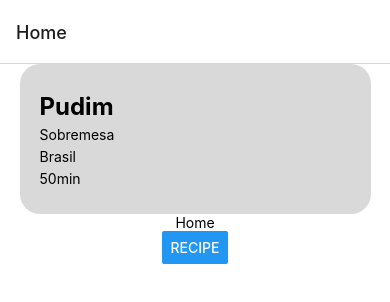
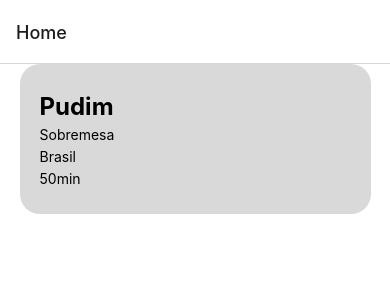
Before and after one commit to Innoue/AppProjetoAplicado, a React Native app: screen /Home in a window 390 px wide. Shown: the top 302 px of the page. Built offline with nearby package versions, Linux system fonts and the light colour scheme.

Commit message:
removed navigation in home

```diff
--- a/src/pages/Home/index.js
+++ b/src/pages/Home/index.js
@@ -1,24 +1,14 @@
 import React from 'react'
-import { View, Text, Button, StyleSheet } from 'react-native'
-
-import { useNavigation } from '@react-navigation/native'
+import { View, StyleSheet } from 'react-native'
 
 import { CardRecipe } from '../../components/CardRecipe';
 
 export default function Home(){
-  const navigation = useNavigation();
-
-  function navigate(){
-    navigation.navigate('Recipe')
-  }
-
   return(
     <View style={styles.container}>
       <View style={{height:150,width:'90%'}}>
         <CardRecipe title={'Pudim'} type={'Sobremesa'} country={'Brasil'} doTime={50}/>
       </View>
-      <Text>Home</Text>
-      <Button title='Recipe' onPress={navigate}/>
     </View>
   )
 }
```
